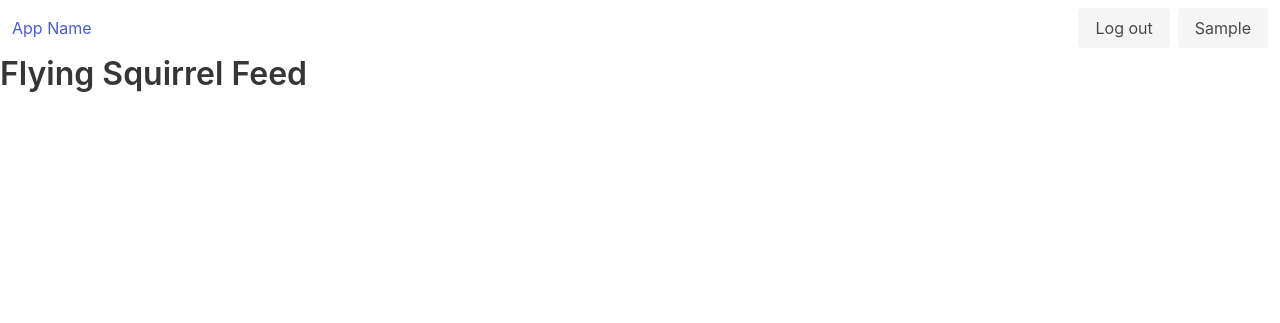
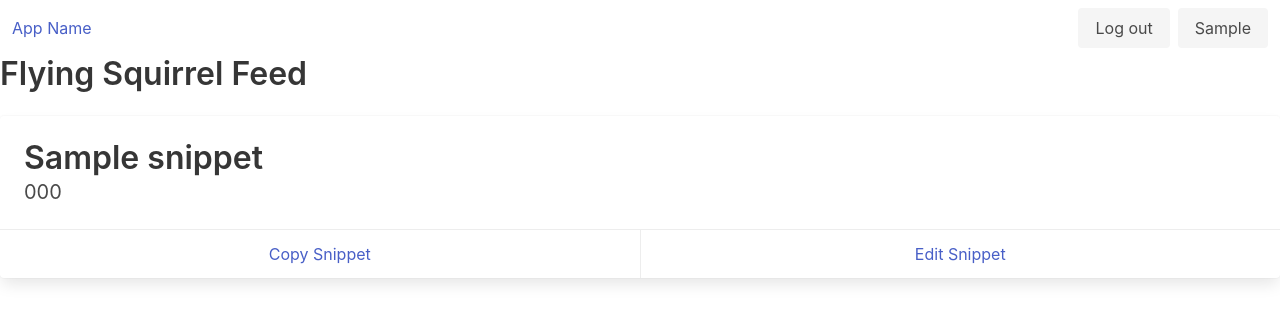
Before and after one commit to Momentum-Team-9/django-duplex-team_flying_squirrel, a Django app: page /feed/ in a window 1280 px wide. Shown: the top 323 px of the page. Run offline with Django 3.2, Linux system fonts and the light colour scheme; a user stored in the database is signed in; tables that the repository leaves empty hold one stand-in row (values such as "Sample post").

Commit message:
in progress snippet form

```diff
--- a/code_snippet/urls.py
+++ b/code_snippet/urls.py
@@ -26,4 +26,6 @@ urlpatterns = [
     path('user/<int:pk>/profile', views.user_profile, name='user_profile'),
     path('feed/', views.feed, name='feed'),
     path('', views.index, name='index'),
+    path('snippet/<int:pk>', views.snippet, name='snippet'),
+    path('snippet/add', views.add_snippet, name='add_snippet')
 ] + static(settings.MEDIA_URL, document_root=settings.MEDIA_ROOT)
--- a/core/views.py
+++ b/core/views.py
@@ -1,6 +1,7 @@
 from django.contrib.auth.decorators import login_required
 from django.shortcuts import render, redirect, get_object_or_404
 from .models import User, Profile, Snippet
+from .forms import SnippetForm
 
 
 # Create your views here.
@@ -23,5 +24,32 @@ def user_profile(request, pk):
 @login_required
 def feed(request):
     users = User.objects.all()
+    snippets = Snippet.objects.all()
 
-    return render(request, 'core/feed.html', {'users':users})
+    return render(request, 'core/feed.html', {'users':users, 'snippets': snippets})
+
+
+@login_required
+def snippet(request, pk):
+    users = User.objects.all()
+    snippet = Snippet.objects.all()
+
+    return
+
+
+
+@login_required
+def add_snippet(request):
+    if request.method == 'GET':
+        form = SnippetForm()
+    else:
+        form = SnippetForm(data=request.POST)
+        if form.is_valid():
+            form.save()
+            return redirect(to='feed')
+
+    return render(
+        request,
+        'core/add_snippet.html',
+        {'form': form}
+    )
--- a/templates/core/feed.html
+++ b/templates/core/feed.html
@@ -2,4 +2,31 @@
 
 {% block content %}
 <h1>Flying Squirrel Feed</h1>
+
+</div>
+    {% for snippet in snippets %}
+    <div class="card">
+        <div class="card-content">
+            <p class="title">
+                {{ snippet.title }}
+            </p>
+            <p class="subtitle">
+            {{ snippet.code }}
+            </p>
+        </div>
+        <footer class="card-footer">
+            <p class="card-footer-item">
+            <span>
+                <a href="#">Copy Snippet</a>
+            </span>
+            </p>
+            <p class="card-footer-item">
+            <span>
+                <a href="#">Edit Snippet</a>
+            </span>
+            </p>
+        </footer>
+    </div>
+    {% endfor %}
+<div>
 {% endblock %}
```
Also changed, not shown: core/forms.py (+19 -0 lines), templates/core/add_snippet.html (added, +20 -0 lines).
